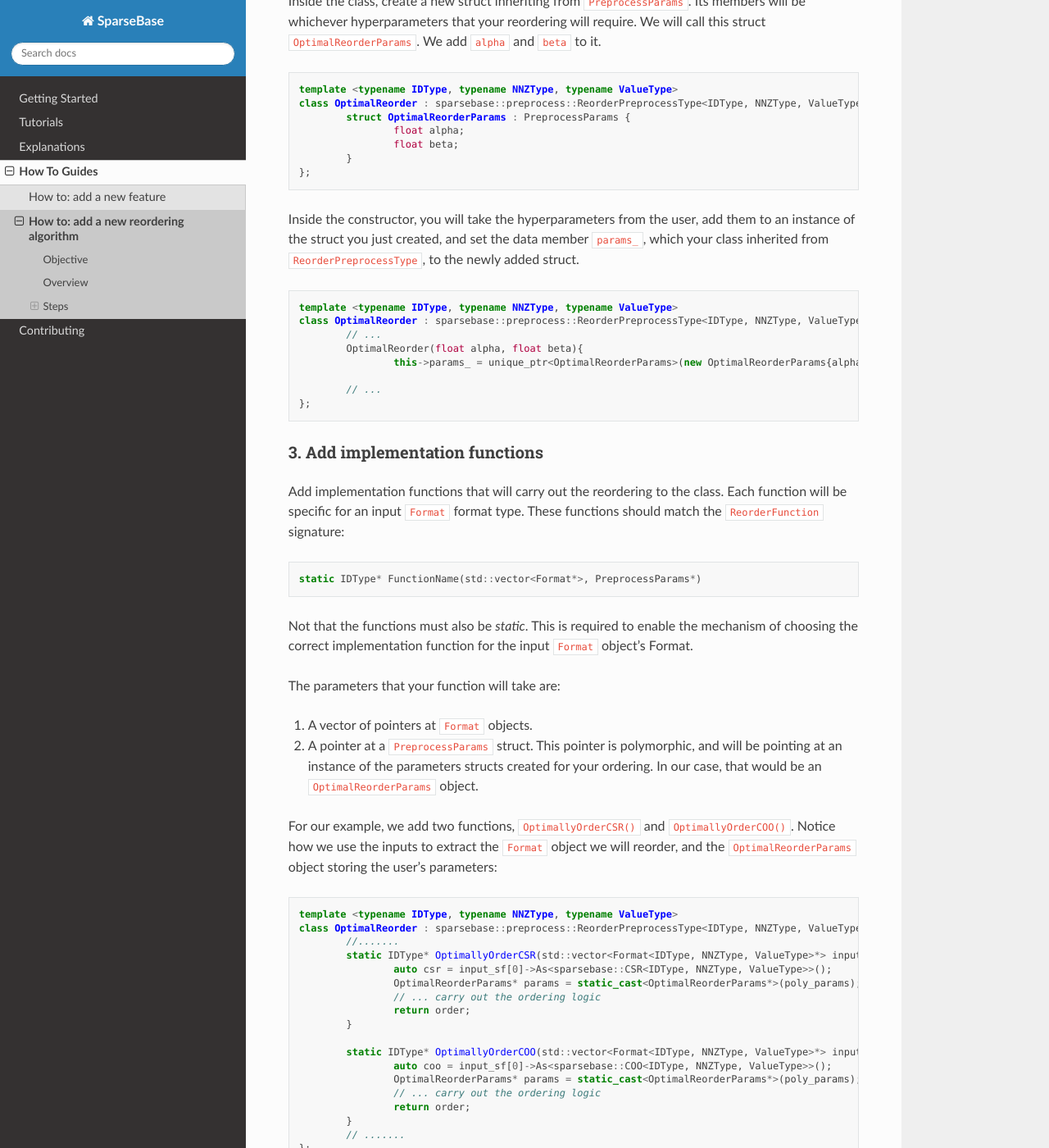
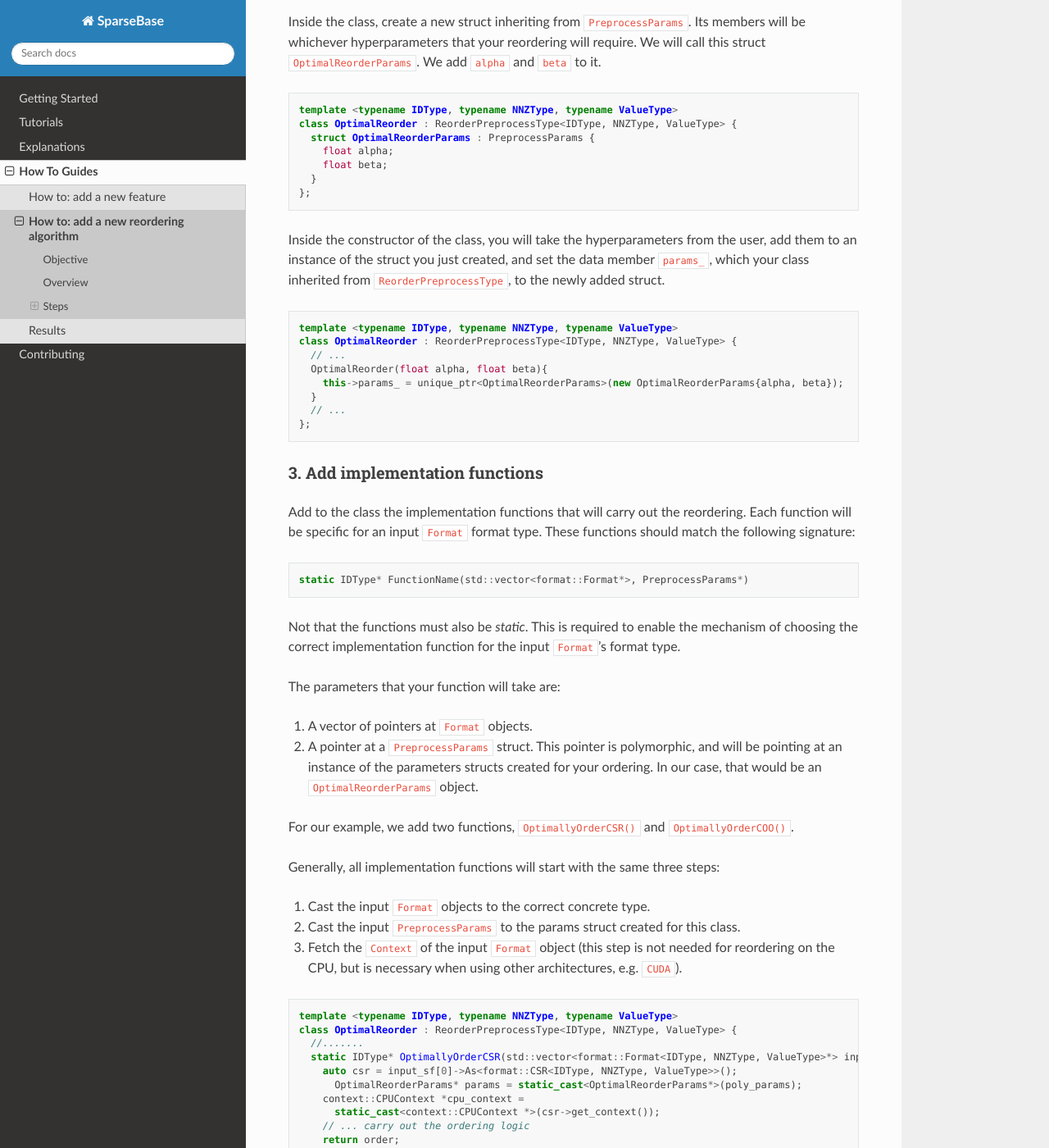
Before and after one commit to sparcityeu/SparseBase, a Sphinx documentation site: the page built from docs/pages/how_to_guides/how_add_reordering.md, in a window 1280 px wide and 1400 px high, scrolled down 1141 px. Shown: the whole window at 82% size. Built offline with Sphinx 7.4.7 and the Read the Docs theme 2.0.0, drawn with Linux system fonts in a browser that asks for light colours; pages that are not in the unit, such as notebooks, are missing from menus; some of the changed text lies outside the part shown.

Commit message:
Fixed how-to guide for reordering

````diff
--- a/docs/pages/how_to_guides/how_add_reordering.md
+++ b/docs/pages/how_to_guides/how_add_reordering.md
@@ -21,11 +21,11 @@
 
 ### 1. Create a new class for the ordering
 
-In the header file `sparsebase/include/sparse_preprocess.hpp`, add the definition of your class. It must be templated on three types `IDType`, `NNZType`, and `ValueType` which define the data types of the `Format` objects it will reorder. Also, it must inherit from the class `ReorderPreprocessType`.
+In the header file `src/sparsebase/preprocess/preprocess.h`, add the definition of your class. You should add your class under the namespace `sparsebase::preprocess`. It must be templated on three types `IDType`, `NNZType`, and `ValueType` which define the data types of the `Format` objects it will reorder. Also, it must inherit from the class `ReorderPreprocessType`.
 
 ```cpp
 template <typename IDType, typename NNZType, typename ValueType>
-class OptimalReorder : sparsebase::preprocess::ReorderPreprocessType<IDType, NNZType, ValueType> {
+class OptimalReorder : ReorderPreprocessType<IDType, NNZType, ValueType> {
 
 };
 ```
@@ -36,103 +36,136 @@
 
 ```cpp
 template <typename IDType, typename NNZType, typename ValueType>
-class OptimalReorder : sparsebase::preprocess::ReorderPreprocessType<IDType, NNZType, ValueType> {
-	struct OptimalReorderParams : PreprocessParams {
-		float alpha;
-		float beta;
-	}
+class OptimalReorder : ReorderPreprocessType<IDType, NNZType, ValueType> {
+  struct OptimalReorderParams : PreprocessParams {
+    float alpha;
+    float beta;
+  }
 };
 ```
 
-Inside the constructor, you will take the hyperparameters from the user, add them to an instance of the struct you just created, and set the data member `params_`, which your class inherited from `ReorderPreprocessType`, to the newly added struct.
+Inside the constructor of the class, you will take the hyperparameters from the user, add them to an instance of the struct you just created, and set the data member `params_`, which your class inherited from `ReorderPreprocessType`, to the newly added struct.
 
 ```cpp
 template <typename IDType, typename NNZType, typename ValueType>
-class OptimalReorder : sparsebase::preprocess::ReorderPreprocessType<IDType, NNZType, ValueType> {
-	// ...
-	OptimalReorder(float alpha, float beta){
-		this->params_ = unique_ptr<OptimalReorderParams>(new OptimalReorderParams{alpha, beta});
-
-	// ...
+class OptimalReorder : ReorderPreprocessType<IDType, NNZType, ValueType> {
+  // ...
+  OptimalReorder(float alpha, float beta){
+    this->params_ = unique_ptr<OptimalReorderParams>(new OptimalReorderParams{alpha, beta});
+  }
+  // ...
 };
 ```
 
 ### 3. Add implementation functions
 
-Add implementation functions that will carry out the reordering to the class. Each function will be specific for an input `Format` format type. These functions should match the `ReorderFunction` signature:
+Add to the class the implementation functions that will carry out the reordering. Each function will be specific for an input `Format` format type. These functions should match the following signature:
 
 ```cpp
-static IDType* FunctionName(std::vector<Format*>, PreprocessParams*)
+static IDType* FunctionName(std::vector<format::Format*>, PreprocessParams*)
 ```
-Not that the functions must also be *static*. This is required to enable the mechanism of choosing the correct implementation function for the input `Format` object's Format.
+Not that the functions must also be *static*. This is required to enable the mechanism of choosing the correct implementation function for the input `Format`'s format type.
 
 The parameters that your function will take are:
 
 1. A vector of pointers at `Format` objects.
 2. A pointer at a `PreprocessParams` struct. This pointer is polymorphic, and will be pointing at an instance of the parameters structs created for your ordering. In our case, that would be an `OptimalReorderParams` object.
 
-For our example, we add two functions, `OptimallyOrderCSR()` and `OptimallyOrderCOO()`. Notice how we use the inputs to extract the `Format` object we will reorder, and the `OptimalReorderParams` object storing the user's parameters:
+For our example, we add two functions, `OptimallyOrderCSR()` and `OptimallyOrderCOO()`.
+
+Generally, all implementation functions will start with the same three steps:
+1. Cast the input `Format` objects to the correct concrete type.
+2. Cast the input `PreprocessParams` to the params struct created for this class.
+3. Fetch the `Context` of the input `Format` object (this step is not needed for reordering on the CPU, but is necessary when using other architectures, e.g. `CUDA`).
+
 
 ```cpp
 template <typename IDType, typename NNZType, typename ValueType>
-class OptimalReorder : sparsebase::preprocess::ReorderPreprocessType<IDType, NNZType, ValueType> {
-	//.......
-	static IDType* OptimallyOrderCSR(std::vector<Format<IDType, NNZType, ValueType>*> input_sf, ReorderParams* poly_params){
-		auto csr = input_sf[0]->As<sparsebase::CSR<IDType, NNZType, ValueType>>();
-		OptimalReorderParams* params = static_cast<OptimalReorderParams*>(poly_params);
-		// ... carry out the ordering logic
-		return order;
-	}
+class OptimalReorder : ReorderPreprocessType<IDType, NNZType, ValueType> {
+  //.......
+  static IDType* OptimallyOrderCSR(std::vector<format::Format<IDType, NNZType, ValueType>*> input_sf, PreprocessParams* poly_params){
+    auto csr = input_sf[0]->As<format::CSR<IDType, NNZType, ValueType>>();
+      OptimalReorderParams* params = static_cast<OptimalReorderParams*>(poly_params);
+    context::CPUContext *cpu_context =
+      static_cast<context::CPUContext *>(csr->get_context());
+    // ... carry out the ordering logic
+    return order;
+  }
 
-	static IDType* OptimallyOrderCOO(std::vector<Format<IDType, NNZType, ValueType>*> input_sf, ReorderParams* poly_params){
-		auto coo = input_sf[0]->As<sparsebase::COO<IDType, NNZType, ValueType>>();
-		OptimalReorderParams* params = static_cast<OptimalReorderParams*>(poly_params);
-		// ... carry out the ordering logic
-		return order;
-	}
-	// .......
+  static IDType* OptimallyOrderCOO(std::vector<format::Format<IDType, NNZType, ValueType>*> input_sf, PreprocessParams* poly_params){
+    auto coo = input_sf[0]->As<format::COO<IDType, NNZType, ValueType>>();
+    OptimalReorderParams* params = static_cast<OptimalReorderParams*>(poly_params);
+    context::CPUContext *cpu_context =
+      static_cast<context::CPUContext *>(coo->get_context());
+    // ... carry out the ordering logic
+    return order;
+  }
+  // .......
 };
 ```
 
 ### 4. Register the implementations you wrote to the correct formats
 
-Inside the constructor, register the functions you made to the correct `Format`.
+Inside the constructor, register the functions you made to the correct `Format` type.
 
 ```cpp
 template <typename IDType, typename NNZType, typename ValueType>
-class OptimalReorder : sparsebase::preprocess::ReorderPreprocessType<IDType, NNZType, ValueType> {
-	// ...
-	OptimalReorder(float alpha, float beta){
-		// ...
-		this->RegisterFunction({sparsebase::format::CSR<IDType, NNZType, ValueType>::get_format_id_static()}, optimally_order_csr);
-		this->RegisterFunction({sparsebase::format::COO<IDType, NNZType, ValueType>::get_format_id_static()}, optimally_order_coo);
-		// ...
-	// ...
+class OptimalReorder : ReorderPreprocessType<IDType, NNZType, ValueType> {
+  // ...
+  OptimalReorder(float alpha, float beta){
+    // ...
+    this->RegisterFunction({format::CSR<IDType, NNZType, ValueType>::get_format_id_static()}, optimally_order_csr);
+    this->RegisterFunction({format::COO<IDType, NNZType, ValueType>::get_format_id_static()}, optimally_order_coo);
+    // ...
+  }
+  // ...
 };
 ```
 
-### 5. Add explicit template instantiations
+### 5. Set the converter of the class to the correct type.
+
+While reordering, your class might need to carry out `Format` conversions. For example, if the user tries to use `OptimalReorder` to reorder a `CUDACSR`, it needs to be converted to a `CSR` before it can be reordered.
+
+Each preprocessing class must have an associated converter. The type of the converter depends on the order of the input `Format` objects. In the case of reordering, all the inputs are matrices, therefore, you need to set the converter of your class to the `ConverterOrderTwo` type.
+
+```cpp
+template <typename IDType, typename NNZType, typename ValueType>
+class OptimalReorder : ReorderPreprocessType<IDType, NNZType, ValueType> {
+  // ...
+  OptimalReorder(float alpha, float beta){
+    // ...
+    this->SetConverter(
+      utils::converter::ConverterOrderTwo<IDType, NNZType, ValueType>{});
+    // ...
+  }
+  // ...
+};
+```
+
+### 6. Add explicit template instantiations
 
 Since this library can be used as a compiled library, you must add explicit instantiations of your class in order for it to be compiled. This can be done easily using the python script `src/generate_explicit_instantiations.py`. This script automatically generate explicit instantiations of classes in the library at build system-generation time. The types that will be used when generating explicit instantiations are a compilation option that users can specify.
 
 All you need to do is add your class name to the list of classes in the `preprocess.h` file that should be explicitly instantiated. To do so, in the function `run(self)` inside the class `preprocess_init`, add your class name to the list of classes inside the call to the `print_implementation()` function.
 
 ```python
-def preprocess_init(explicit_initialization):
-	# ...
-	def run(self):
-		# ...
-		print_implementations([..., 'OptimalReorder'], self.out_stream)
+class preprocess_init(explicit_initialization):
+  # ...
+  def run(self):
+    # ...
+    print_implementations([..., 'OptimalReorder'], self.out_stream)
 ```
+
+# Results
 
 Now, you can easily use your reordering like the following example:
 
 ```cpp
-#include "sparsebase/sparse_preprocess.h"
+#include "sparsebase/preprocess/preprocess.h"
 
 float alpha= 1.0, beta = 0.5;
 sparsebase::preprocess::OptimalReorder<unsigned int, unsigned int, unsigned int> reorder(alpha, beta);
-unsigned int * order = reorder.GetOrder(some_sparseformat_object);
+unsigned int * order = reorder.GetOrder(some_format_object);
 ```
 
 If the format type of `some_sparseformat_object` is `CSR`, `COO`, or any other format that is convertible to the two aforementioned formats, then an order will be calculated for it.
````
